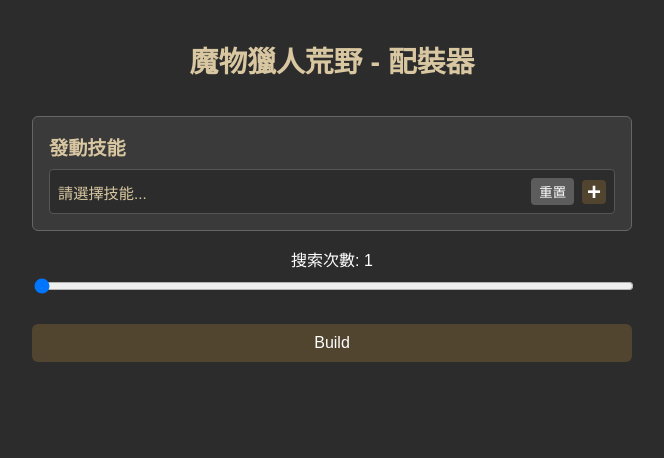
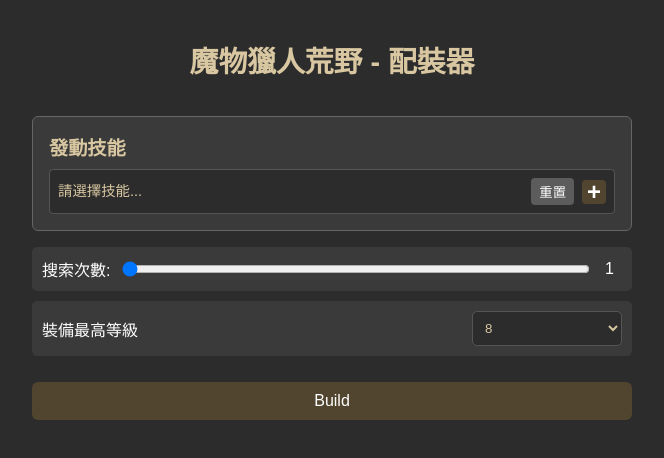
Before and after one commit to ffedmund/mhws-builder-zh_hk, a React (Create React App) app: page / in a window 1280 px wide. Shown: the top 458 px of the page, without its empty margins (308-972 px from the left). Built offline with nearby package versions, Linux system fonts and the light colour scheme.

Commit message:
new featrues

```diff
--- a/package.json
+++ b/package.json
@@ -8,6 +8,7 @@
     "@testing-library/jest-dom": "^6.6.3",
     "@testing-library/react": "^16.2.0",
     "@testing-library/user-event": "^13.5.0",
+    "html2canvas": "^1.4.1",
     "react": "^19.0.0",
     "react-dom": "^19.0.0",
     "react-scripts": "5.0.1",
--- a/public/index.html
+++ b/public/index.html
@@ -24,7 +24,7 @@
       work correctly both with client-side routing and a non-root public URL.
       Learn how to configure a non-root public URL by running `npm run build`.
     -->
-    <title>React App</title>
+    <title>MHWs Builder</title>
   </head>
   <body>
     <noscript>You need to enable JavaScript to run this app.</noscript>
--- a/src/App.js
+++ b/src/App.js
@@ -1,4 +1,5 @@
 import React from "react";
+import html2canvas from 'html2canvas';
 import SkillSelector from "./components/skillSelectorModal";
 import ArmorDetail from "./components/armorDetail";
 import CharmDetail from "./components/charmDetail";
@@ -16,7 +17,10 @@
       bestCurrentSkills: null,
       searchIterations: 1,
       isLoading: false, // Add isLoading state
+      armorRankLimit: 8,
     };
+    this.armorListRef = React.createRef(); // Create a ref for armorList
+    this.currentSkillsRef = React.createRef(); // Create a ref for currentSkills
   }
 
   handleSkillConfirm = (selectedSkillsArray) => {
@@ -29,7 +33,7 @@
 
   handleBuild = async () => {
     // Use async/await
-    const { targetSkills, searchIterations } = this.state;
+    const { targetSkills, searchIterations, armorRankLimit } = this.state;
     if (Object.keys(targetSkills).length === 0) {
       alert("請先選擇目標技能");
       return;
@@ -57,6 +61,7 @@
               armors,
               charms,
               targetSkills,
+              armorRankLimit,
               algorithmOptions
             );
 
@@ -95,7 +100,7 @@
     if (skillEntries.length === 0) return null;
 
     return (
-      <div style={styles.currentSkillsContainer}>
+      <div style={styles.currentSkillsContainer} ref={this.currentSkillsRef}> {/* Attach ref here */}
         <h3 style={styles.currentSkillsTitle}>當前技能</h3>
         <ul style={styles.currentSkillsList}>
           {skillEntries.map(([skillId, level]) => {
@@ -112,6 +117,23 @@
     );
   }
 
+  calculateCurrentSkills = (armorCombination) => {
+    if (!armorCombination || !Array.isArray(armorCombination)) {
+      return {};
+    }
+    const currentSkills = {};
+    armorCombination.forEach(piece => {
+      if (piece && piece.sks) {
+        piece.sks.forEach(skill => {
+          const { id: skillId, lv: level } = skill;
+          currentSkills[skillId] = (currentSkills[skillId] || 0) + level;
+        });
+      }
+    });
+    return currentSkills;
+  }
+
+
   handleEditArmor = (index, newArmorId) => {
     const { bestArmorCombination } = this.state;
     // Ensure we have a valid armor piece (not editing the charm)
@@ -121,9 +143,69 @@
     if (updatedArmor) {
       const newCombination = [...bestArmorCombination];
       newCombination[index] = updatedArmor;
-      this.setState({ bestArmorCombination: newCombination });
+
+      // Recalculate current skills based on the new combination
+      const updatedCurrentSkills = this.calculateCurrentSkills(newCombination);
+
+      this.setState({
+        bestArmorCombination: newCombination,
+        bestCurrentSkills: updatedCurrentSkills
+      });
     }
   };
+
+  handleRankLimitChange = (event) => {
+    this.setState({ armorRankLimit: parseInt(event.target.value, 10) });
+  };
+
+  handleSaveImage = async () => {
+    if (!this.armorListRef.current || !this.currentSkillsRef.current) {
+      return; // Exit if refs are not yet attached
+    }
+
+    const armorListElement = this.armorListRef.current;
+    const currentSkillsElement = this.currentSkillsRef.current;
+
+    try {
+      const armorListCanvas = await html2canvas(armorListElement, { backgroundColor: null }); // Make background transparent
+      const currentSkillsCanvas = await html2canvas(currentSkillsElement, { backgroundColor: null }); // Make background transparent
+
+      // Create a single canvas to merge both with black background
+      const combinedCanvas = document.createElement('canvas');
+      const combinedContext = combinedCanvas.getContext('2d');
+
+      // Padding for black background
+      const padding = 20;
+      const spacing = 20;
+
+      // Calculate combined canvas dimensions
+      const totalHeight = armorListCanvas.height + currentSkillsCanvas.height + spacing + 2 * padding;
+      const maxWidth = Math.max(armorListCanvas.width, currentSkillsCanvas.width) + 2 * padding;
+      combinedCanvas.width = maxWidth;
+      combinedCanvas.height = totalHeight;
+
+      // Fill background with black
+      combinedContext.fillStyle = 'black';
+      combinedContext.fillRect(0, 0, combinedCanvas.width, combinedCanvas.height);
+
+      // Draw armorListCanvas and currentSkillsCanvas on top of black background
+      combinedContext.drawImage(armorListCanvas, padding, padding);
+      combinedContext.drawImage(currentSkillsCanvas, padding, armorListCanvas.height + spacing + padding);
+
+
+      const dataURL = combinedCanvas.toDataURL('image/png');
+      const downloadLink = document.createElement('a');
+      downloadLink.href = dataURL;
+      downloadLink.download = 'armor_skills_setup.png'; // Filename for download
+      document.body.appendChild(downloadLink); // Required for Firefox to work correctly
+      downloadLink.click();
+      document.body.removeChild(downloadLink); // Clean up the appended link
+    } catch (error) {
+      console.error("Error capturing image:", error);
+      alert("Failed to save image. Please check the console for details.");
+    }
+  };
+
 
   render() {
     const {
@@ -131,16 +213,24 @@
       bestFitness,
       searchIterations,
       isLoading,
+      armorRankLimit
     } = this.state;
+    const rankOptions = [];
+    for (let lvl = 1; lvl <= 8; lvl++) {
+      rankOptions.push(
+        <option key={lvl} value={lvl}>
+          {lvl}
+        </option>
+      );
+    }
     return (
       <div style={styles.appContainer}>
         <h1 style={styles.title}>魔物獵人荒野 - 配裝器</h1>
         <div style={styles.controlsContainer}>
           <SkillSelector onConfirm={this.handleSkillConfirm} />
+          <div style={styles.inputGroup}>
+            <div style={styles.inputLabel}>搜索次數:</div>
             <div style={styles.sliderContainer}>
-            <label htmlFor="searchIterations" style={styles.sliderLabel}>
-              搜索次數: {searchIterations}
-            </label>
               <input
                 type="range"
                 id="searchIterations"
@@ -150,6 +240,18 @@
                 onChange={this.handleSliderChange}
                 style={styles.slider}
               />
+              <span style={styles.sliderValue}>{searchIterations}</span>
+            </div>
+          </div>
+          <div style={styles.inputGroup}>
+            <div style={styles.inputLabel}>裝備最高等級</div>
+            <select
+              style={styles.select}
+              value={armorRankLimit} // Use armorRankLimit from state
+              onChange={this.handleRankLimitChange} // Add onChange handler
+            >
+              {rankOptions}
+            </select>
           </div>
           <button
             style={styles.buildButton}
@@ -158,6 +260,15 @@
           >
             {isLoading ? "Loading..." : "Build"}
           </button>
+          {bestArmorCombination && ( // Conditionally render Save button
+            <button
+              style={styles.saveButton}
+              onClick={this.handleSaveImage}
+              disabled={isLoading}
+            >
+              Save
+            </button>
+          )}
         </div>
         {bestArmorCombination && (
           <div style={styles.resultContainer}>
@@ -165,7 +276,7 @@
               推薦裝備組合{" "}
               <span style={styles.fitness}>(Fitness: {bestFitness})</span>
             </h2>
-            <div style={styles.armorList}>
+            <div style={styles.armorList} ref={this.armorListRef}> {/* Attach ref here */}
               {Array.isArray(bestArmorCombination) ? (
                 bestArmorCombination.map((piece, index) => {
                   if (!piece) return null;
@@ -200,10 +311,20 @@
   }
 }
 
+// Define style variables for consistency
+const DARK_BACKGROUND = "#2c2c2c";
+const MID_BACKGROUND = "#3a3a3a";
+const LIGHT_TEXT = "#d8c7a1";
+const WHITE_TEXT = '#fff';
+const BUTTON_BACKGROUND = "#52452f";
+const SAVE_BACKGROUND = "#918877";
+const BORDER_COLOR = "#555";
+const INPUT_GREY_BACKGROUND = '#3a3a3a';
+
 const styles = {
   appContainer: {
-    backgroundColor: "#2c2c2c",
-    color: "#d8c7a1",
+    backgroundColor: DARK_BACKGROUND,
+    color: LIGHT_TEXT,
     minHeight: "100vh",
     padding: "20px",
     fontFamily: "sans-serif",
@@ -225,24 +346,42 @@
     width: "100%",
     maxWidth: "600px",
     marginBottom: "20px",
+    boxSizing: 'border-box',
+  },
+  inputGroup: {
+    display: "flex",
+    alignItems: "center",
+    justifyContent: "space-between",
+    width: "100%",
+    marginBottom: "10px",
+    backgroundColor: INPUT_GREY_BACKGROUND,
+    padding: '10px',
+    borderRadius: '5px',
+    boxSizing: 'border-box',
+  },
+  inputLabel: {
+    marginRight: "10px",
+    color: WHITE_TEXT,
   },
   sliderContainer: {
-    width: "100%",
-    marginBottom: "10px",
-  },
-  sliderLabel: {
-    display: "block",
-    marginBottom: "5px",
-    textAlign: "center",
-    color: "#fff",
+    flex: 1,
+    display: 'flex',
+    alignItems: 'center',
   },
   slider: {
     width: "100%",
     cursor: "pointer",
+    flex: 1,
+  },
+  sliderValue: {
+    color: WHITE_TEXT,
+    marginLeft: '5px',
+    minWidth: '25px',
+    textAlign: 'center',
   },
   buildButton: {
-    backgroundColor: "#52452f",
-    color: "#fff",
+    backgroundColor: BUTTON_BACKGROUND,
+    color: WHITE_TEXT,
     border: "none",
     padding: "10px 20px",
     borderRadius: "6px",
@@ -251,12 +390,25 @@
     marginTop: "16px",
     width: "100%",
     maxWidth: "600px",
-    transition: "background-color 0.3s ease", // Smooth transition for hover
+    transition: "background-color 0.3s ease",
+  },
+  saveButton: {
+    backgroundColor: SAVE_BACKGROUND,
+    color: WHITE_TEXT,
+    border: "none",
+    padding: "10px 20px",
+    borderRadius: "6px",
+    cursor: "pointer",
+    fontSize: "1rem",
+    marginTop: "16px",
+    width: "100%",
+    maxWidth: "600px",
+    transition: "background-color 0.3s ease",
   },
   resultContainer: {
-    marginTop: "30px",
-    backgroundColor: "#3a3a3a",
-    border: "1px solid #444",
+    marginTop: "25px",
+    backgroundColor: MID_BACKGROUND,
+    border: `1px solid ${BORDER_COLOR}`,
     borderRadius: "8px",
     padding: "16px",
     width: "100%",
@@ -268,7 +420,7 @@
   },
   fitness: {
     fontSize: "1rem",
-    color: "#fff",
+    color: WHITE_TEXT,
   },
   armorList: {
     display: "flex",
@@ -277,14 +429,14 @@
     marginBottom: "20px",
   },
   card: {
-    backgroundColor: "#2c2c2c",
-    border: "1px solid #555",
+    backgroundColor: DARK_BACKGROUND,
+    border: `1px solid ${BORDER_COLOR}`,
     borderRadius: "6px",
     padding: "8px",
   },
   currentSkillsContainer: {
-    backgroundColor: "#2c2c2c",
-    border: "1px solid #555",
+    backgroundColor: DARK_BACKGROUND,
+    border: `1px solid ${BORDER_COLOR}`,
     borderRadius: "6px",
     padding: "10px",
   },
@@ -300,6 +452,14 @@
   currentSkillItem: {
     marginBottom: "4px",
   },
+  select: {
+    width: "150px", // Wider width for select box
+    backgroundColor: DARK_BACKGROUND,
+    color: LIGHT_TEXT,
+    padding: '8px',
+    borderRadius: '5px',
+    border: `1px solid ${BORDER_COLOR}`, // Optional: Add border for better visibility
+  }
 };
 
 export default App;
--- a/src/components/armorDetail.jsx
+++ b/src/components/armorDetail.jsx
@@ -85,20 +85,40 @@
         <div style={styles.header}>
           <div style={styles.imageAndName}>
             <img src={imageUrl} alt={translatedName} style={styles.armorImage} />
-            <h2 style={styles.armorName}>{translatedName}</h2>
+            {editMode ?
+              <div>
+                <select defaultValue={armor.id} onChange={this.handleSelectChange} style={styles.select}>
+                  {availableArmors.map((a) => {
+                    const base = a.n.replace(/α|β/g, "");
+                    const suf = a.n.match(/α|β/) ? a.n.match(/α|β/)[0] : "";
+                    const translated = (translationMap[base] || base) + suf;
+                    return (
+                      <option key={a.id} value={a.id}>
+                        {translated}
+                      </option>
+                    );
+                  })}
+                </select>
+              </div> : <h2 style={styles.armorName}>{translatedName}</h2>
+            }
           </div>
           <button style={styles.toggleButton} onClick={this.toggleStats} aria-expanded={showStats}>
             {showStats ? "Hide" : "?"}
           </button>
-          {/* New Edit button */}
-          <button style={styles.editButton} onClick={() => this.setState({ editMode: true })}>
-            Edit
-          </button>
+          {
+            editMode ?
+              <button style={styles.editButton} onClick={() => this.setState({ editMode: false })}>
+                Cancel
+              </button> :
+              <button style={styles.editButton} onClick={() => this.setState({ editMode: true })}>
+                Edit
+              </button>
+          }
         </div>
-        <p style={styles.armorType}>類型: {armorType}</p>
         <p style={styles.slots}>{this.renderSlots(armor.s)}</p>
         {showStats && (
           <div style={styles.stats}>
+            <p style={styles.armorType}>類型: {armorType}</p>
             <p>防御力 (DF): {armor.stats.df}</p>
             <p>火耐性 (F): {armor.stats.f}</p>
             <p>水耐性 (W): {armor.stats.w}</p>
@@ -121,27 +141,13 @@
             <p style={styles.noSkillText}>無技能</p>
           )}
         </div>
-        {editMode && (
-          <div style={styles.editContainer}>
-            <select defaultValue={armor.id} onChange={this.handleSelectChange}>
-              {availableArmors.map((a) => {
-                const base = a.n.replace(/α|β/g, "");
-                const suf = a.n.match(/α|β/) ? a.n.match(/α|β/)[0] : "";
-                const translated = (translationMap[base] || base) + suf;
-                return (
-                  <option key={a.id} value={a.id}>
-                    {translated}
-                  </option>
-                );
-              })}
-            </select>
-            <button onClick={() => this.setState({ editMode: false })}>Cancel</button>
-          </div>
-        )}
       </div>
     );
   }
 }
+
+const DARK_BACKGROUND = "#2c2c2c";
+const BORDER_COLOR = "#555";
 
 const styles = {
   armorCard: {
@@ -232,9 +238,13 @@
     padding: 0,
     margin: "8px 0 0 0",
   },
-  editContainer: {
-    marginTop: "12px",
-  },
+  select: {
+    backgroundColor: DARK_BACKGROUND,
+    padding: '8px',
+    color: "#fff",
+    borderRadius: '5px',
+    border: `1px solid ${BORDER_COLOR}`, // Optional: Add border for better visibility
+  }
 };
 
 export default ArmorDetail;
--- a/src/components/skillSelectorModal.jsx
+++ b/src/components/skillSelectorModal.jsx
@@ -121,8 +121,7 @@
     .map(([id, lvl]) => {
       const skill = skillDatas.find((s) => s.id === id);
       return skill ? `${skill.n}(Lv.${lvl})` : `SkillID ${id}(Lv.${lvl})`;
-      })
-      .join(", ");
+    });
 
     return (
       <div style={styles.container}>
@@ -131,9 +130,20 @@
         {/* Collapsed view */}
         {!expanded && (
           <div style={styles.collapsedDisplay}>
-            <div style={styles.selectedText}>
-              {selectedSkillsText || "請選擇技能..."}
-            </div>
+            {/* Step 2: Render as a list */}
+            <ul style={styles.selectedSkillList}> {/* Added ul and style */}
+              {selectedSkillsText.length > 0 ? ( // Check if there are selected skills
+                selectedSkillsText.map((skillText, index) => ( // Map through the array
+                  <li key={index} style={styles.selectedSkillListItem}> {/* Added li and style, using index as key for now */}
+                    {skillText}
+                  </li>
+                ))
+              ) : (
+                <li style={styles.selectedSkillListItem}> {/* Added li and style for placeholder */}
+                  請選擇技能...
+                </li>
+              )}
+            </ul>
             <div style={styles.collapsedButtons}>
               <button style={styles.resetButton} onClick={this.handleReset}>
                 重置
@@ -239,6 +249,15 @@
     whiteSpace: "nowrap",      // Prevent text wrapping
     overflow: "hidden",        // Hide overflow
     textOverflow: "ellipsis",  // Show ellipsis for overflow
+  },
+  selectedSkillList: { // Style for the ul
+    listStyleType: 'none', // Remove bullet points
+    padding: 0,
+    margin: 0,
+  },
+  selectedSkillListItem: { // Style for each li
+    marginBottom: '5px', // Add some spacing between list items
+    fontSize: '0.9em', // Adjust font size if needed
   },
   collapsedButtons: {
     display: "flex",
```
Also changed, not shown: src/utils/buildHelpers.js (+4 -4 lines), 1 other file (tests, documents, lock files or other folders). Lines whose indentation alone changed are shown as unchanged.
